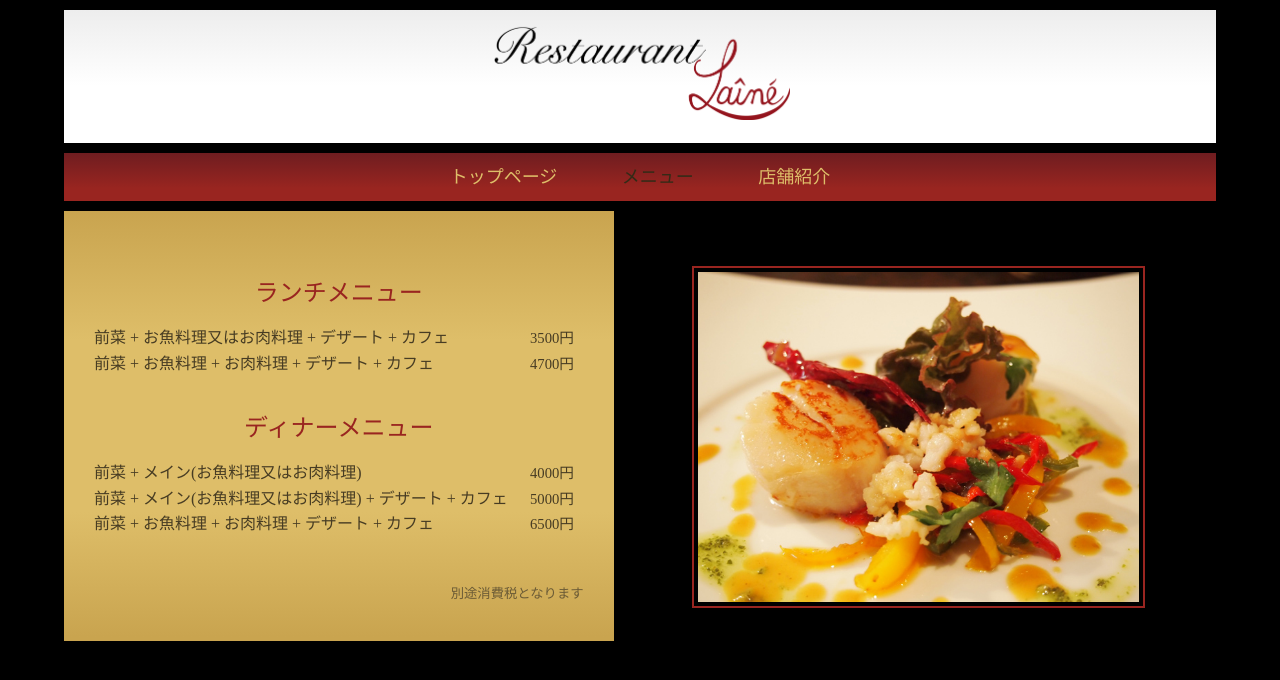
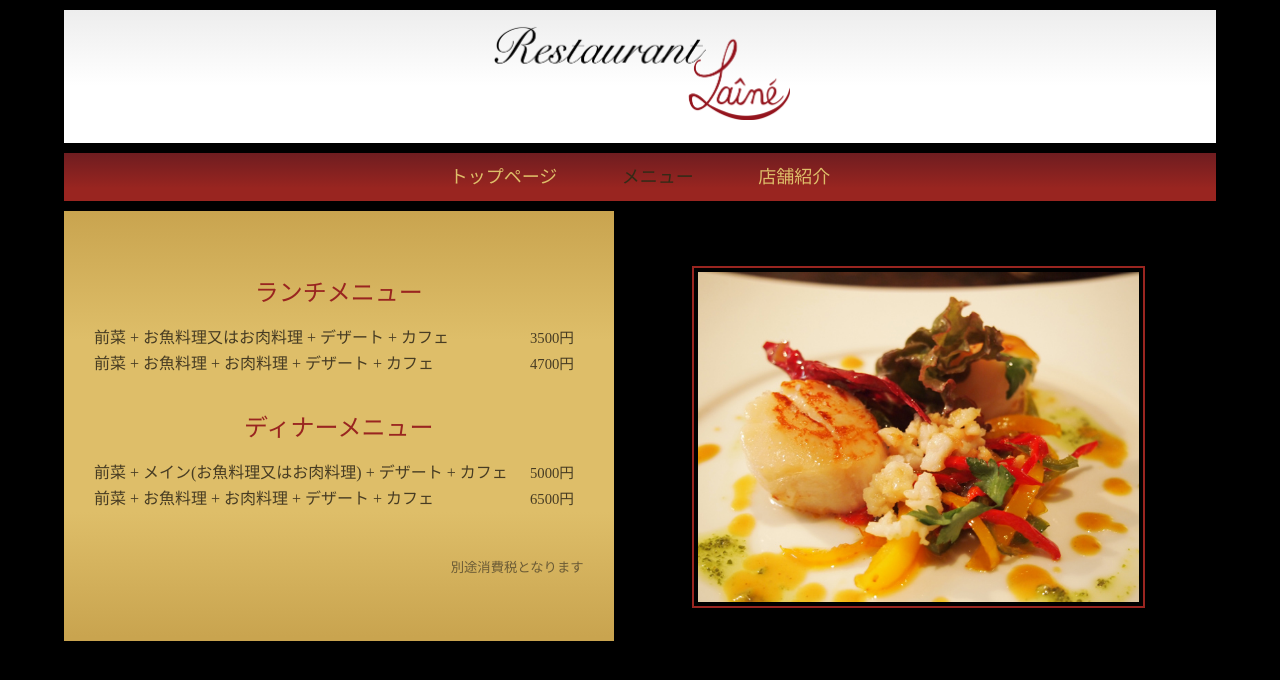
Before and after one commit to restaurantlaine/restaurantlaine.github.com, a plain HTML site: page menu.html in a window 1280 px wide. Drawn offline with Linux system fonts and the light colour scheme.

Commit message:
Update menu.html
Updated menu

```diff
--- a/menu.html
+++ b/menu.html
@@ -34,10 +34,6 @@
 			<h2 class="menu">ディナーメニュー</h2>
 			<table>
 				<tr>
-					<td class="text">前菜 + メイン(お魚料理又はお肉料理)</td>
-					<td class="price">4000円</td>
-				</tr>
-				<tr>
 					<td class="text">前菜 + メイン(お魚料理又はお肉料理) + デザート + カフェ</td>
 					<td class="price">5000円</td>
 				</tr>
```
